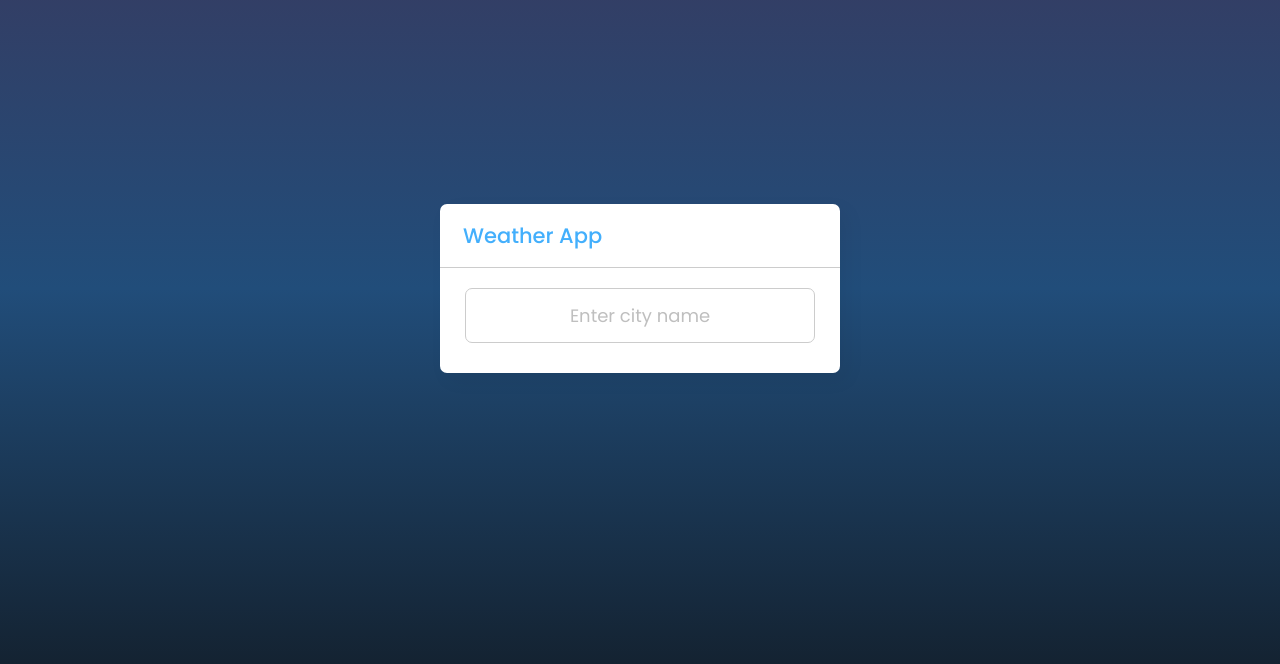
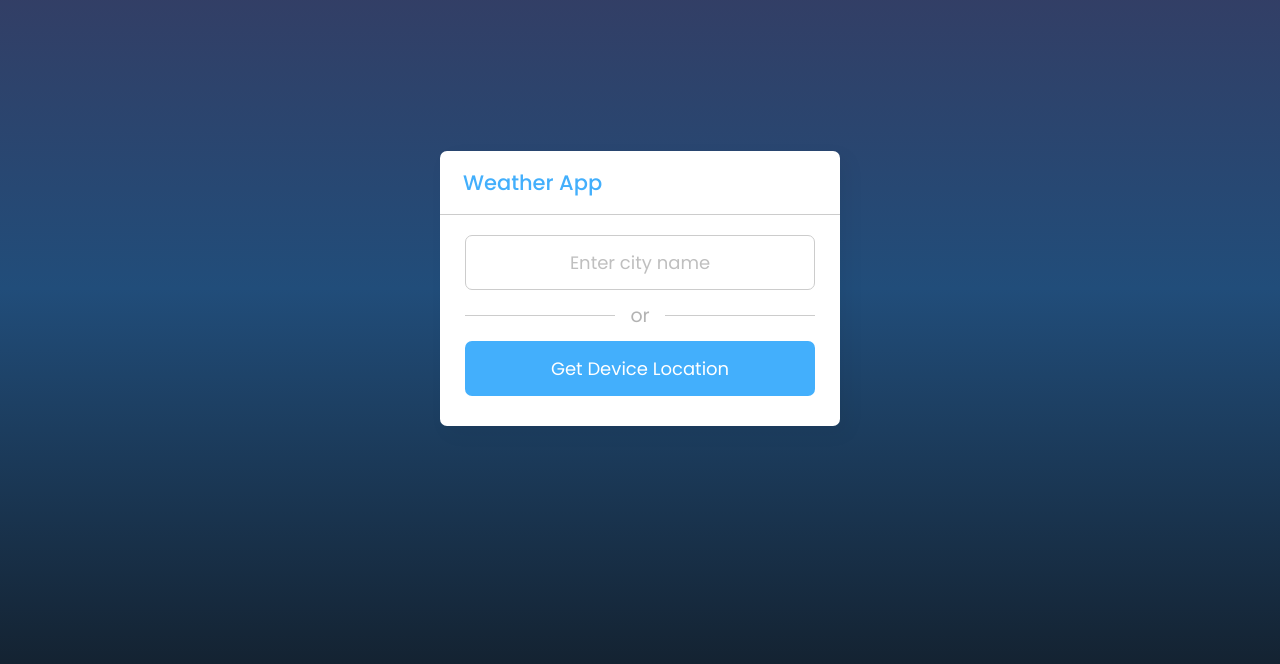
Before and after one commit to harsh95300/weather, a plain HTML site: page index.html in a window 1280 px wide. Shown: the part 112-776 px from the top of the page. Drawn offline with nearby package versions, Linux system fonts and the light colour scheme.

Commit message:
fixed button for location

```diff
--- a/index.html
+++ b/index.html
@@ -16,8 +16,8 @@
         <p class="info-txt"></p>
         <div class="content">
           <input type="text" spellcheck="false" placeholder="Enter city name" required>
-          <!-- <div class="separator"></div> -->
-          <!-- <button>Get Device Location</button> -->
+          <div class="separator"></div>
+          <button>Get Device Location</button>
         </div>
       </section>
       <section class="weather-part">
```
